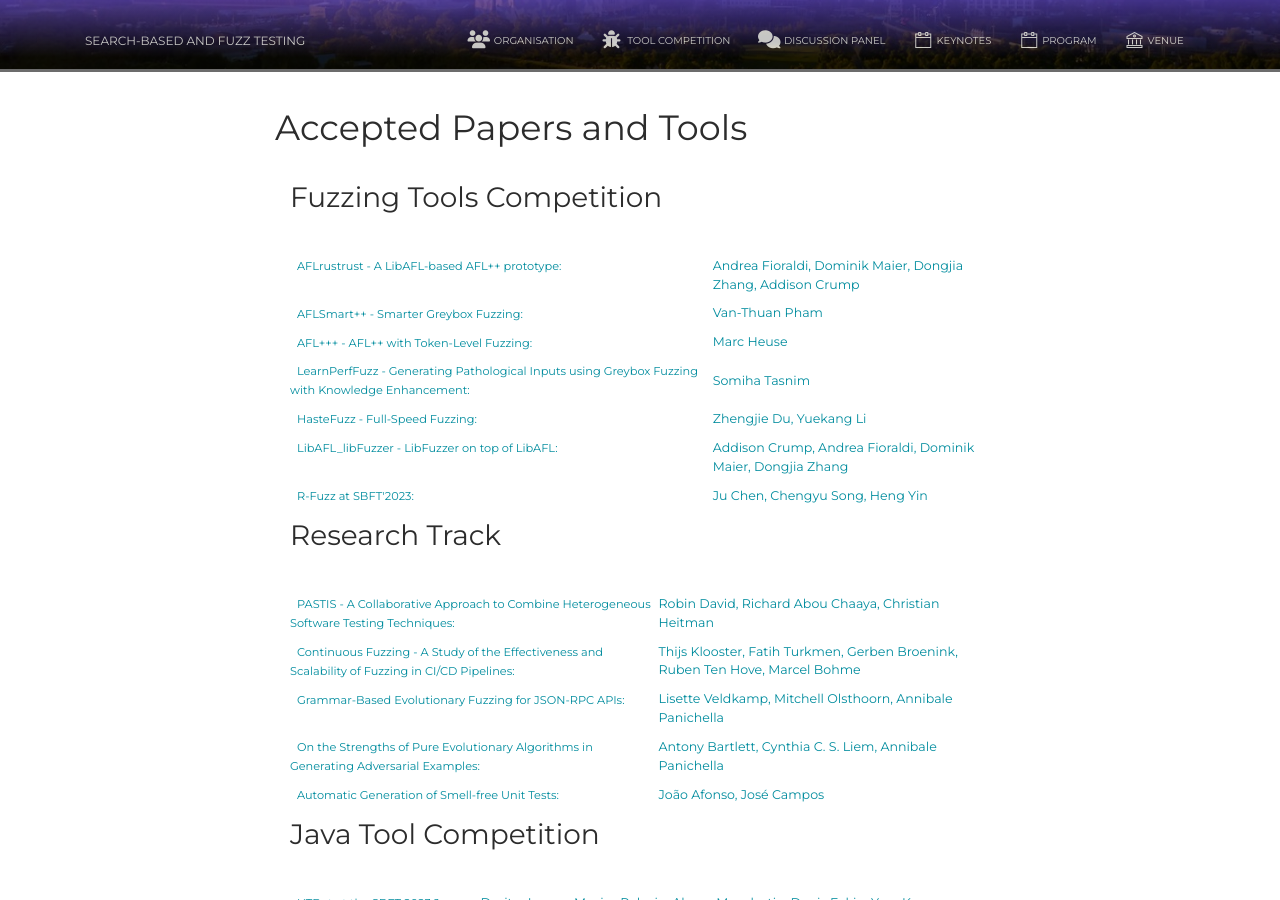
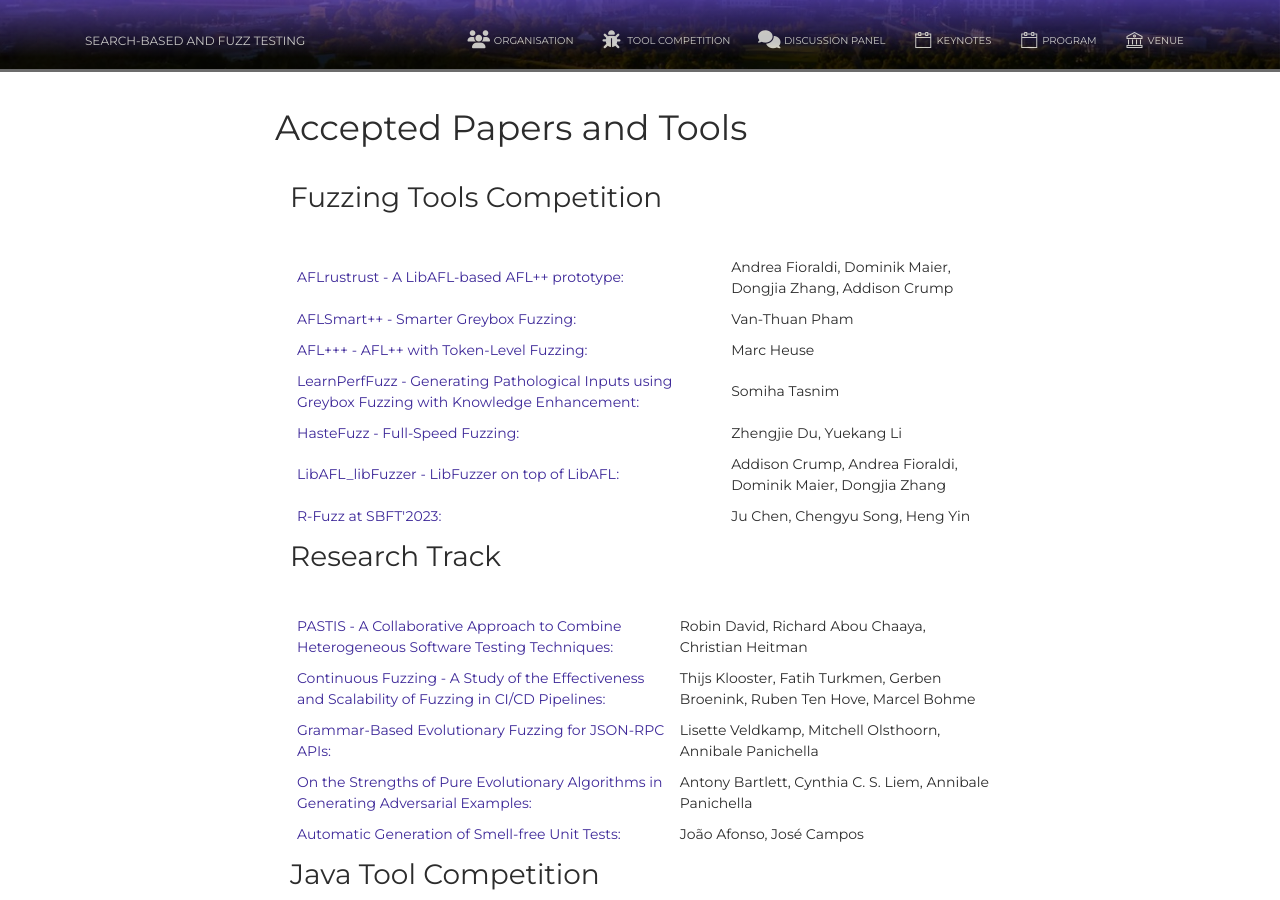
Before and after one commit to sbft23/sbft23.github.io, a Jekyll site: the page built from program/index.html, in a window 1280 px wide and 900 px high, scrolled down 381 px. Built offline with Jekyll 4.4.1, drawn with Linux system fonts in a browser that asks for light colours; nearby versions of some CDN libraries.

Commit message:
more design fixes

```diff
--- a/css/sbft.css
+++ b/css/sbft.css
@@ -42,14 +42,6 @@
 .program-table td, .program-details {
     padding:0 0 0 7px;
     vertical-align: left;
-    text-align: left;
-}
-
-.program-table, .paper-name {
-    display:inline;
-    font-size:90%;
-    color: #008c9e;/*color: #f96332;*/
-    min-height: 8px;
     text-align: left;
 }
 
--- a/program/index.html
+++ b/program/index.html
@@ -15,7 +15,7 @@ layout: default
             {% assign tools = site.data.program.fuzztools%}
             {% for tool in tools %}
             <tr>
-                <td class = "paper-name">{{tool.title}}: </td> <td>{{tool.authors}}</td>
+                <td class = "text-left text-primary">{{tool.title}}: </td> <td>{{tool.authors}}</td>
             </tr>
             {% endfor %}
             </table>
@@ -30,7 +30,7 @@ layout: default
             {% assign papers = site.data.program.researchpapers%}
             {% for paper in papers %}
             <tr>
-                <td class = "paper-name">{{paper.title}}: </td> <td>{{paper.authors}}</td>
+                <td class = "text-left text-primary">{{paper.title}}: </td> <td>{{paper.authors}}</td>
             </tr>
             {% endfor %}
             </table>
@@ -45,7 +45,7 @@ layout: default
             {% assign javatools = site.data.program.javatools%}
             {% for javatool in javatools %}
             <tr>
-                <td class = "paper-name">{{javatool.title}}: </td> <td>{{javatool.authors}}</td>
+                <td class = "text-left text-primary">{{javatool.title}}: </td> <td>{{javatool.authors}}</td>
             </tr>
             {% endfor %}
             </table>
@@ -60,7 +60,7 @@ layout: default
             {% assign cpstools = site.data.program.cpstools%}
             {% for cpstool in cpstools %}
             <tr>
-                <td class = "paper-name">{{cpstool.title}}: </td> <td>{{cpstool.authors}}</td>
+                <td class = "text-left text-primary">{{cpstool.title}}: </td> <td>{{cpstool.authors}}</td>
             </tr>
             {% endfor %}
             </table>
```
